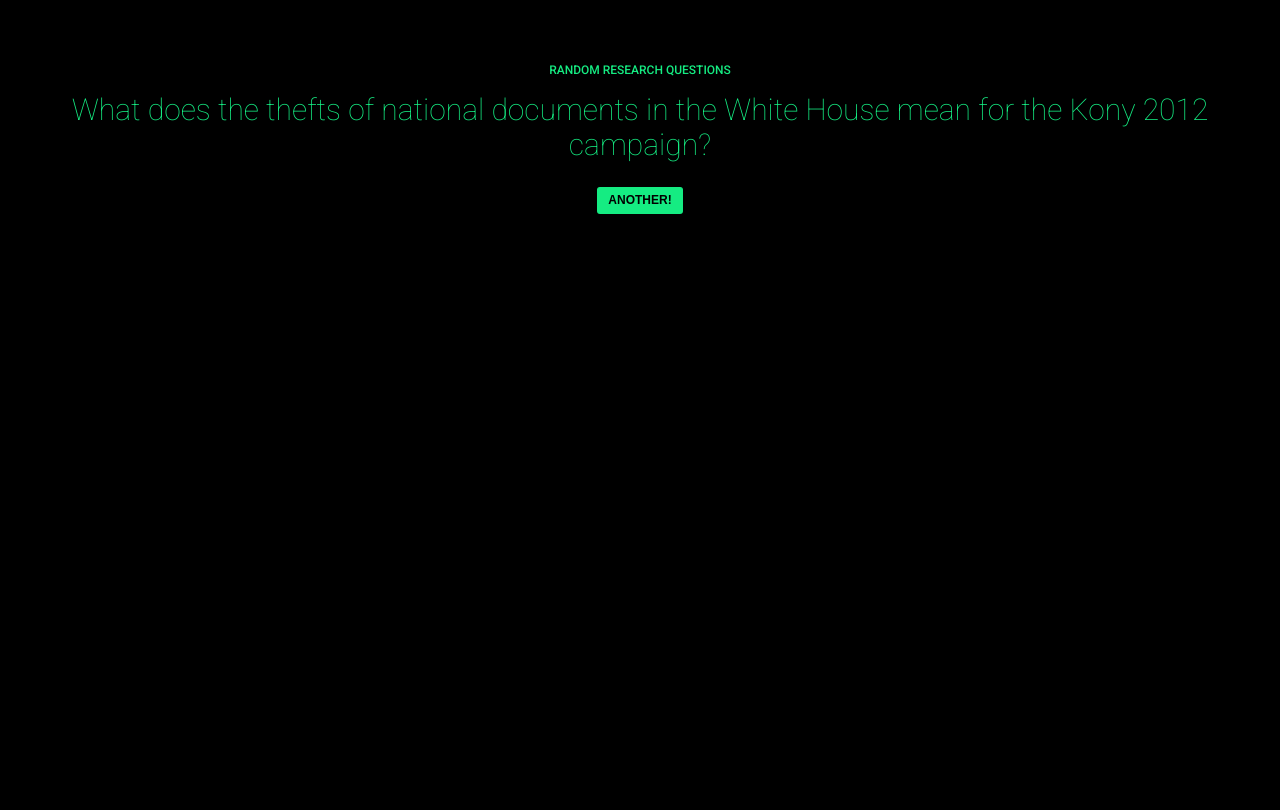
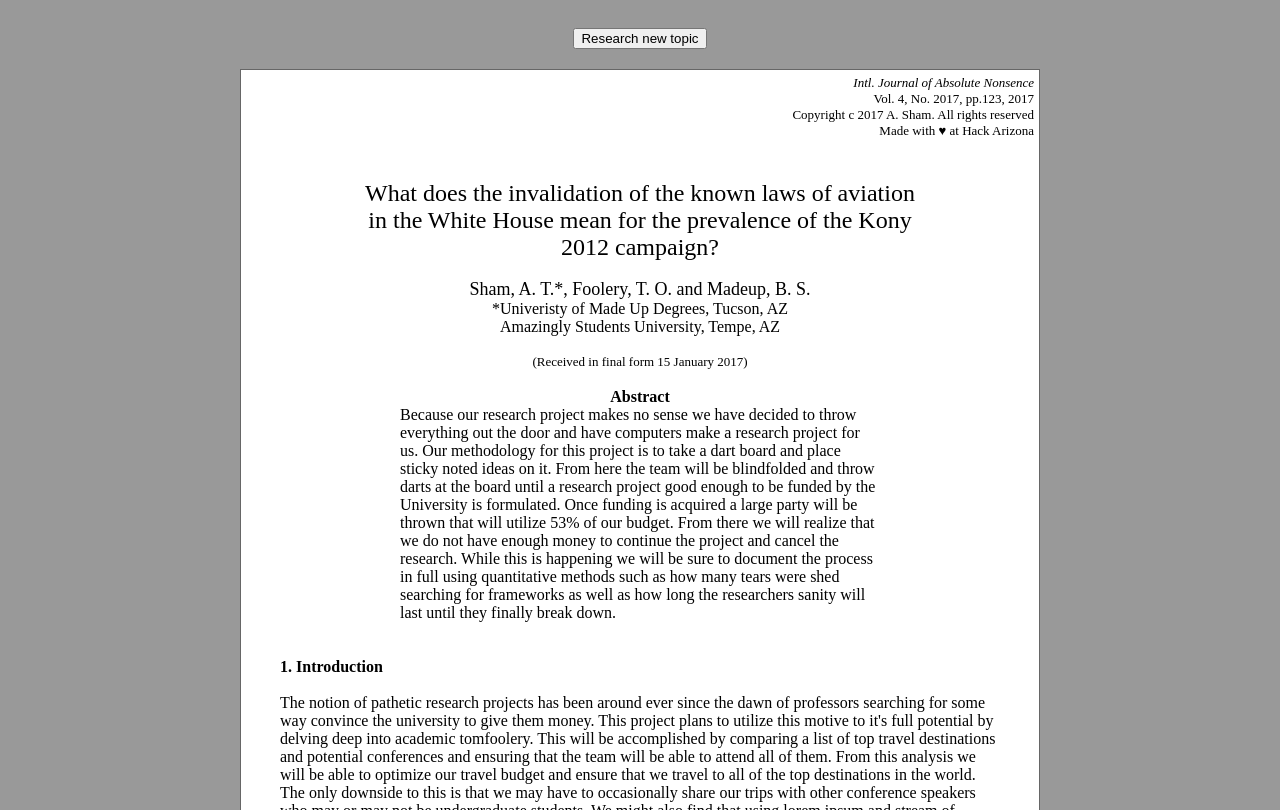
Before and after one commit to HackerResearch/HackerResearch.github.io, a plain HTML site: page index.html in a window 1280 px wide. Drawn offline with Linux system fonts and the light colour scheme.

Commit message:
clean up

```diff
--- a/css/style.css
+++ /dev/null
@@ -1,60 +0,0 @@
-@import url(http://fonts.googleapis.com/css?family=Roboto:700,100,500);
-
-body {
-  background: #000;
-  color: #15ec82;
-  text-align: center;
-  font-size: 21px;
-  font-family: 'Roboto', sans-serif;
-}
-
-.container {
-  margin: 3em auto;
-}
-
-h1,
-h2 {
-  margin: 0;
-}
-
-h1 {
-  font-size: 12px;
-  font-weight: 500;
-  text-transform: uppercase;
-}
-
-h2 {
-  margin: 15px 0 25px;
-  font-size: 30px;
-  font-weight: 100;
-}
-
-button {
-  background: #15ec82;
-  border-color: #15ec82;
-  border-top-color: darken(#15ec82, 8%);
-  border-bottom-color: darken(#15ec82, 14%);
-  border-radius: 3px;
-  border-style: solid;
-  border-width: 1px 1px 2px;
-  color: #000;
-  cursor: pointer;
-  display: inline-block;
-  font-size: 12px;
-  font-weight: 700;
-  text-transform: uppercase;
-  margin: 0;
-  outline: 0;
-  overflow: hidden;
-  padding: .4em .9em;
-  text-overflow: ellipsis;
-  text-decoration: none;
-  vertical-align: top;
-  white-space: nowrap;
-  appearance: none;
-  box-sizing: border-box;
-
-  &:active {
-    border-width: 2px 1px 1px
-  }
-}
--- a/index.html
+++ b/index.html
@@ -1,24 +1,59 @@
-<!DOCTYPE html>
-<html >
-<head>
-  <meta charset="UTF-8">
-  <title>A Pen by  Paul Horton</title>
-
-
-
-      <link rel="stylesheet" href="css/style.css">
-
-
-</head>
-
-<body>
-  <div class="container">
-  <h1>Random Research Questions</h1>
-  <h2 id="question"></h2>
-  <button id="butt">Another!</button>
-</div>
+<html style="margin: 0; height: 100%; overflow: hidden">
+<body bgcolor="#999999" style="align-content: center; padding-top: 10px; margin: 0; height: 100%; overflow: hidden"><div align="center"><br>
+	<button id="butt" style="margin-bottom:20px">Research new topic</button>
+	<table width = "800" border="0" cellspacing="1" cellpadding="0" height="537" bgcolor="#666666">
+		<tbody><tr bgcolor="#FFFFFF" valign="top" align="center">
+			<td>
+				<table width="100%" border="0" cellspacing="0" cellpadding="5">
+					<tbody><tr>
+						<td width="51%" valign="top">&nbsp;</td>
+            <td width="49%" valign="top">
+              <div align="right">
+              	<font size="-1"><i>Intl. Journal of Absolute Nonsence</i><br>
+                  Vol. 4, No. 2017, pp.123, 2017<br>
+                  Copyright c 2017 A. Sham. All rights reserved<br>
+                  Made with ♥ at Hack Arizona</font>
+              </div>
+             </td>
+            </tr>
+           </tbody></table>
+          <br>
+          <br>
+          <table width="550" border="0" cellpadding="0" cellspacing="0">
+          	<tbody><tr valign="top" align="center">
+          		<td><font size="+2" id ="question"></font></td>
+          	</tr>
+          </tbody></table>
+          <br>
+          <font size="+1">Sham, A. T.*, Foolery, T. O. and Madeup, B. S.</font><br>
+        *Univeristy of Made Up Degrees, Tucson, AZ<br>
+       	Amazingly Students University, Tempe, AZ<br>
+        <br>
+        <font size="-1">(Received in final form 15 January 2017)</font><br>
+        <br>
+        <b>Abstract</b><br>
+        <table width="480" border="0" cellspacing="0" cellpadding="0">
+          <tbody><tr>
+            <td>	Because our research project makes no sense we have decided to throw everything out the door and have computers make a research project for us. Our methodology for this project is to take a dart board and place sticky noted ideas on it. From here the team will be blindfolded and throw darts at the board until a research project good enough to be funded by the University is formulated. Once funding is acquired a large party will be thrown that will utilize 53% of our budget. From there we will realize that we do not have enough money to continue the project and cancel the research. While this is happening we will be sure to document the process in full using quantitative methods such as how many tears were shed searching for frameworks as well as how long the researchers sanity will last until they finally break down.
+</td>
+          </tr>
+        </tbody></table>
+        <br>
+        <br>
+        <table width="720" border="0" cellspacing="0" cellpadding="0">
+          <tbody><tr valign="top">
+            <td width="350">
+              <p><b>1. Introduction</b><br>
+                <br>
+								The notion of pathetic research projects has been around ever since the dawn of professors searching for some way convince the university to give them money. This project plans to utilize this motive to it's full potential by delving deep into academic tomfoolery. This will be accomplished by comparing a list of top travel destinations and potential conferences and ensuring that the team will be able to attend all of them. From this analysis we will be able to optimize our travel budget and ensure that we travel to all of the top destinations in the world. The only downside to this is that we may have to occasionally share our trips with other conference speakers who may or may not be undergraduate students. We might also find that using lorem ipsum and stream of conciousness to write our papers is not a sustainable solution to our problem.
+						</p>
+						</td>
+					</tr></tbody>
+				</table>
+			</td>
+		</tr></tbody>
+	</table>
+</div></body>
+</html>
 
     <script src="js/index.js"></script>
-
-</body>
-</html>
--- a/js/index.js
+++ b/js/index.js
@@ -10,7 +10,14 @@ var concept1 = [
 	"creation of destructive beings",
 	"increase in pretzel consumption",
 	"dehydration of Red Bull chuggers",
-	".78 decibel increase in train whistles"
+	".78 decibel increase in train whistles",
+	"influence of moe anime characters",
+	"lack of higher dimensional education",
+	"prevalence of internet trolls",
+	"decapitation of innocent lettuce heads",
+	"prevention of anti-progress groups",
+	"analysis of new wave jazz",
+	"popularity of slowed down elevator music"
 ];
 
 var place = [
@@ -26,26 +33,33 @@ var place = [
 ];
 
 var concept2 = [
-	"uneducated household pets",
-	"undergraduate student researchers",
-	"subsidized children in poverty",
-	"the Kony 2012 campaign",
-	"the Greek economy",
-	"Putin's connection with Trump",
-	"current state of affairs",
-	"underlying Illuminati presence",
-	"destruction of the fourth wall",
-	"humanity as we know it"
+	"the intelligence levels of uneducated household pets",
+	"the stress levels of undergraduate student researchers",
+	"the disappointment of subsidized children in poverty",
+	"the prevalence of the Kony 2012 campaign",
+	"the economic state of Greece",
+	"the covertness of Putin's communications with Trump",
+	"the current state of affairs",
+	"the underlying Illuminati presence",
+	"the destruction of the fourth wall",
+	"the destruction of humanity as we know it"
 ];
 
 function getRandomElement(things) {
-  return things[Math.floor(Math.random()*things.length)]
+	return things[Math.floor(Math.random()*things.length)]
 }
 
 var question = document.getElementById('question');
-
+var qnum = 2;
 var questions = function() {
-  question.textContent = "What does the " + getRandomElement(concept1) + " in " + getRandomElement(place) + " mean for " + getRandomElement(concept2) + "?";
+	switch(Math.floor(Math.random()*qnum)) {
+	case 0:
+		question.textContent = "What does the " + getRandomElement(concept1) + " in " + getRandomElement(place) + " mean for " + getRandomElement(concept2) + "?";
+		break;
+	case 1:
+		question.textContent = "What does the correlation between the " + getRandomElement(concept1) + " and " + getRandomElement(concept2) + " imply?";
+		break;
+	}
 };
 
 questions();
```
Also changed, not shown: test.html (added, +43 -0 lines).
